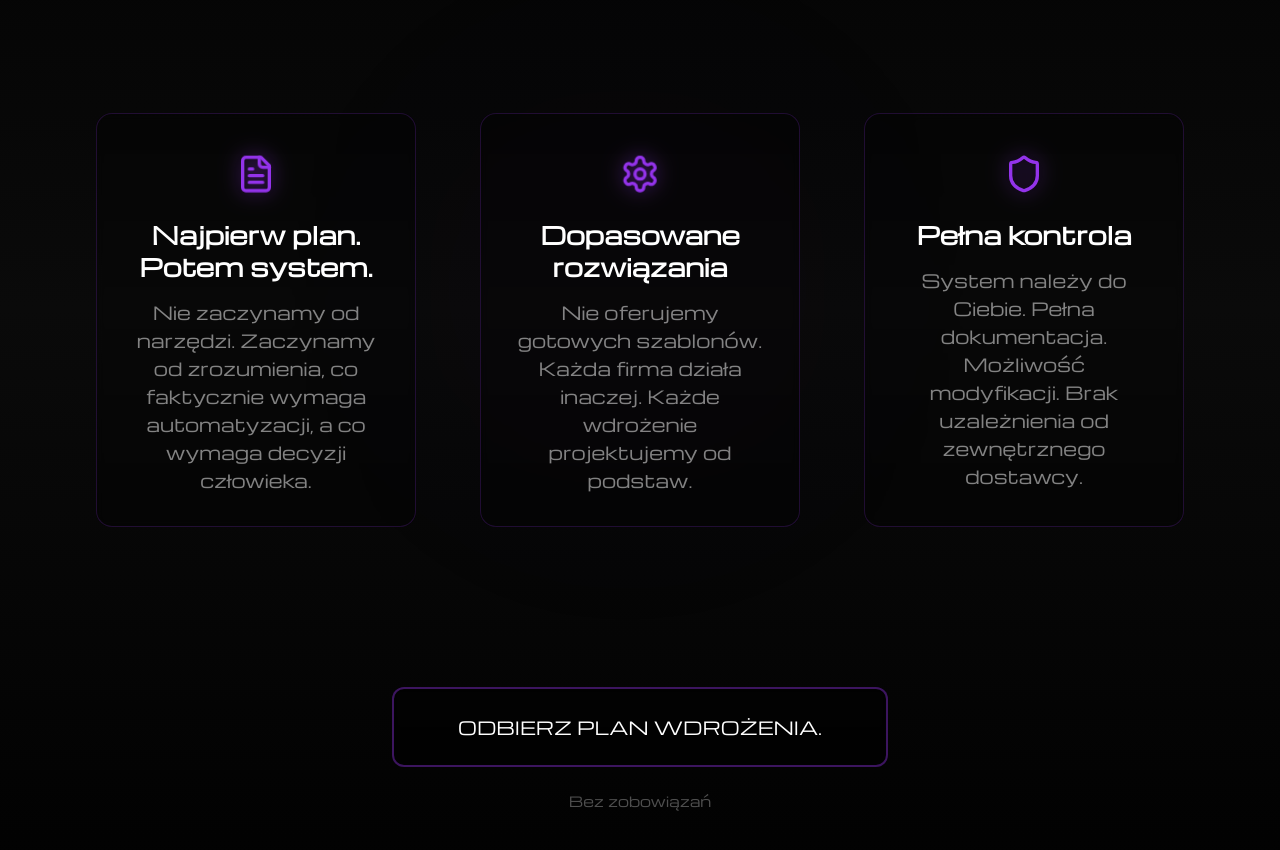
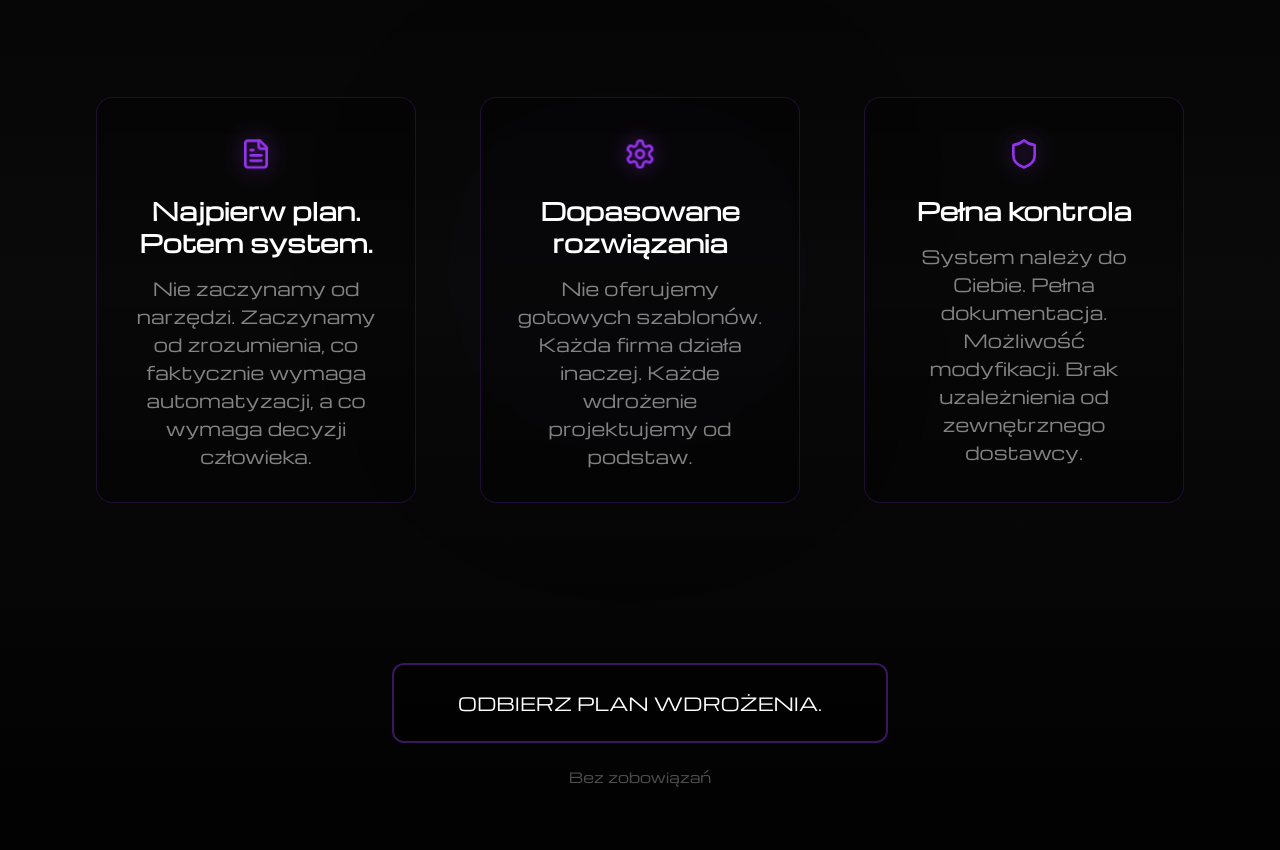
Before and after one commit to clippyt03/futura, a React (Vite) app: page / in a window 1280 px wide. Shown: the part 5621-6471 px from the top of the page. Built offline with nearby package versions, Linux system fonts and the light colour scheme.

Commit message:
Updated Services.tsx

```diff
--- a/src/components/Services.tsx
+++ b/src/components/Services.tsx
@@ -142,12 +142,12 @@ const Services = () => {
                   {/* Icon */}
                   <motion.div
                     className="mb-6"
-                    whileHover={{ scale: 1.1 }}
+                    whileHover={{ rotate: 15, scale: 1.2 }}
                     transition={{ duration: 0.3 }}
                   >
                     <service.icon
-                      size={40}
-                      className="text-purple-500 group-hover:text-purple-400 transition-colors duration-300"
+                      size={32}
+                      className="text-purple-500"
                       style={{
                         filter: 'drop-shadow(0 0 10px rgba(147,51,234,0.6))'
                       }}
--- a/src/components/WhyFutura.tsx
+++ b/src/components/WhyFutura.tsx
@@ -95,13 +95,19 @@ const WhyFutura = () => {
                 className="group flex flex-col items-center text-center w-full max-w-sm mx-auto pt-10 pb-8 px-8 rounded-2xl bg-black/20 backdrop-blur-sm border border-purple-500/20 hover:border-purple-500/50 transition-all duration-300"
                 variants={cardVariants}
               >
-                <benefit.icon
-                  size={40}
-                  className="text-purple-500 group-hover:text-purple-400 transition-colors duration-300 mb-6 flex-shrink-0"
-                  style={{
-                    filter: 'drop-shadow(0 0 10px rgba(147,51,234,0.6))'
-                  }}
-                />
+                <motion.div
+                  className="mb-6"
+                  whileHover={{ rotate: 15, scale: 1.2 }}
+                  transition={{ duration: 0.3 }}
+                >
+                  <benefit.icon
+                    size={32}
+                    className="text-purple-500"
+                    style={{
+                      filter: 'drop-shadow(0 0 10px rgba(147,51,234,0.6))'
+                    }}
+                  />
+                </motion.div>
 
                 <h3 className="font-michroma text-xl md:text-2xl font-bold text-white mb-4">
                   {benefit.title}
```
